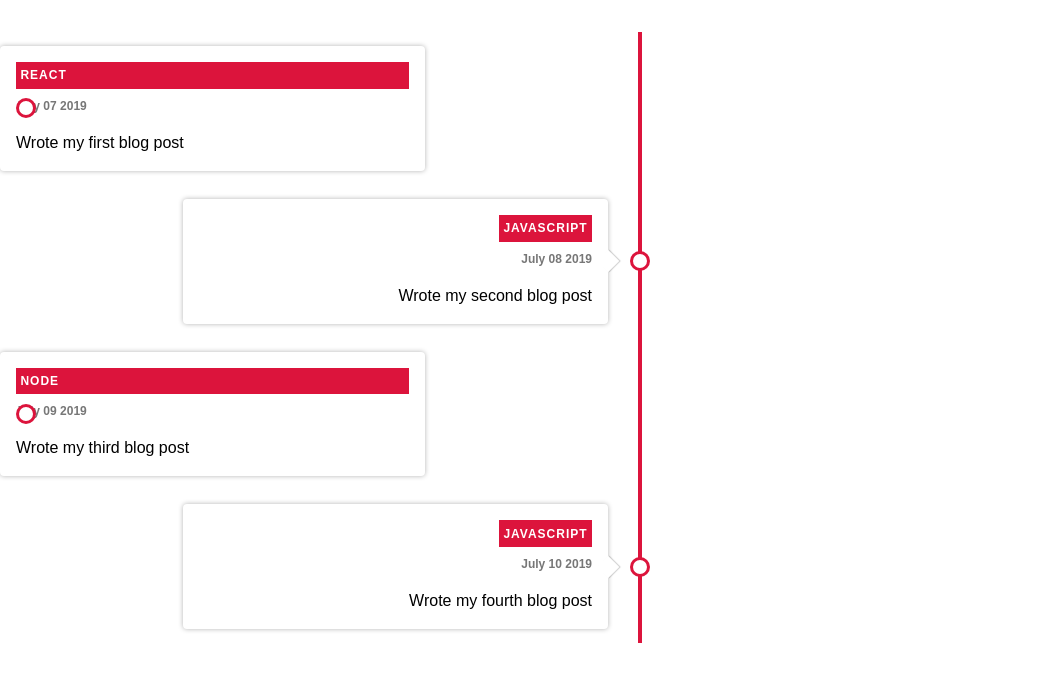
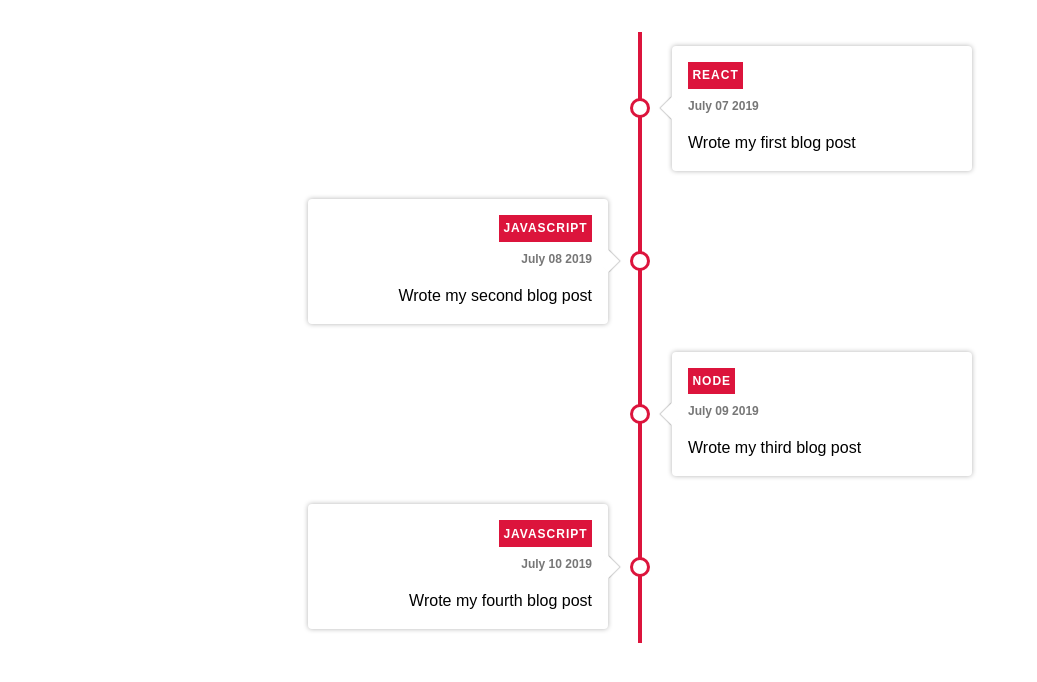
Before and after one commit to yuzumi/react-timeline, a React (Create React App) app: page / in a window 1280 px wide. Shown: the top 682 px of the page, without its empty margins (0-1037 px from the left). Built offline with nearby package versions, Linux system fonts and the light colour scheme.

Commit message:
Make the component adaptive for different screen sizes

```diff
--- a/src/styles/timeline.css
+++ b/src/styles/timeline.css
@@ -1,34 +1,36 @@
 /* Variables */
 .timeline {
-  /* Timeline */
+  /* Line */
   --line__width: 0.25rem;
   --line__background-color: crimson;
+  --line__position: calc(100% - var(--line__width) - var(--item__padding));
 
   /* Item */
-  --item__width: 50%;
+  --item__width: 100%;
   --item__padding: 2rem;
   --item__margin: 0.875rem 0;
+}
 
+.timeline-item {
   /* Content */
   --content__padding: 1rem;
   --contnet__box-shadow: 0 0 5px rgba(0,0,0,0.3);
   --content__border-radius: 0.25rem;
   --content__background-color: #fff;
-  --content__width: 90%;
-  --content__max-width: 425px;
+  --content__width: 100%;
+  --content__max-width: 100%;
 
   /* Circle */
   --circle__size: 1.25rem;
   --circle__border: 3px solid crimson;
   --circle__background-color: #fff;
   --circle__z-index: 100;
-  --circle__shift: calc(calc(var(--item__padding) * -1) - calc(var(--circle__size) / 2));
+  --circle__shift: calc(calc(var(--item__padding) * -1) - calc(var(--circle__size) / 2) + calc(var(--line__width) / 2));
 
   /* Triangle */
   --triangle__size: 1rem;
   --triangle__background-color: #fff;
-  --triangle__box-shadow--is-odd: 1px -1px 1px rgba(0,0,0,0.2);
-  --triangle__box-shadow--is-even: -1px 1px 1px rgba(0,0,0,0.2);
+  --triangle__box-shadow: -1px 1px 1px rgba(0,0,0,0.2);
   --triangle__shift: calc(calc(var(--triangle__size) / 2) * -1);
 }
 
@@ -39,13 +41,14 @@
 
   position: relative;
   margin: 2rem 0;
+  padding: 0 2rem;
 }
 
 .timeline::after {
   content: "";
 
   position: absolute;
-  left: calc(50% - calc(var(--line__width) / 2));
+  right: var(--line__position);
 
   width: var(--line__width);
   height: 100%;
@@ -56,51 +59,33 @@
 /* Timeline Item */
 .timeline-item {
   display: flex;
+  align-self: flex-end;
+  justify-content: flex-start;
 
+  padding-left: var(--item__padding);
   margin: var(--item__margin);
   width: var(--item__width);
 
   position: relative;
 }
 
-.timeline-item--is-even {
-  align-self: flex-end;
-  justify-content: flex-start;
-
-  padding-left: var(--item__padding);
-}
-
-.timeline-item--is-odd {
-  align-self: flex-start;
-  justify-content: flex-end;
-
-  padding-right: var(--item__padding);
-}
-
 /* Timeline Item Content */
 .timeline-item__content {
   display: flex;
   flex-direction: column;
+  align-items: flex-start;
 
   padding: var(--content__padding);
   max-width: var(--content__max-width);
   width: var(--content__width);
+
+  text-align: left;
 
   box-shadow: var(--contnet__box-shadow);
   border-radius: var(--content__border-radius);
   background-color: var(--content__background-color);
 
   position: relative;
-}
-
-.timeline-item--is-even .timeline-item__content {
-  text-align: left;
-  align-items: flex-start;
-}
-
-.timeline-item--is-odd .timeline-item__content {
-  text-align: right;
-  align-items: flex-end;
 }
 
 .timeline-item__tag {
@@ -130,22 +115,14 @@
   content: "";
   position: absolute;
   top: calc(50% - calc(var(--triangle__size) / 2));
+  left: var(--triangle__shift);
 
+  box-shadow: var(--triangle__box-shadow);
   background-color: var(--triangle__background-color);
   transform: rotate(45deg);
 
   width: var(--triangle__size);
   height: var(--triangle__size);
-}
-
-.timeline-item--is-even .timeline-item__content::after {
-  left: var(--triangle__shift);
-  box-shadow: var(--triangle__box-shadow--is-even);
-}
-
-.timeline-item--is-odd .timeline-item__content::after {
-  box-shadow: var(--triangle__box-shadow--is-odd);
-  right: var(--triangle__shift);
 }
 
 /* Timeline Item Circle */
@@ -160,12 +137,43 @@
 
   width: var(--circle__size);
   height: var(--circle__size);
-}
-
-.timeline-item--is-even .timeline-item__circle {
   left: var(--circle__shift);
 }
 
-.timeline-item--is-odd .timeline-item__circle {
-  right: var(--circle__shift);
+@media screen and (min-width: 576px) {
+  .timeline {
+    /* Line */
+    --line__position: calc(50% - calc(var(--line__width) / 2));
+
+    /* Item */
+    --item__width: 50%;
+  }
+
+  .timeline-item {
+    /* Content */
+    --content__max-width: 300px;
+
+    /* Circle */
+    --circle__shift: calc(calc(var(--item__padding) * -1) - calc(var(--circle__size) / 2));
+  }
+
+  .timeline-item--is-odd {
+    /* Triangle */
+    --triangle__box-shadow: 1px -1px 1px rgba(0,0,0,0.2);
+    --triangle__shift: calc(100% - calc(var(--triangle__size) / 2));
+
+    /* Circle */
+    --circle__shift: calc(100% + var(--item__padding) - calc(var(--circle__size) / 2));
+
+    align-self: flex-start;
+    justify-content: flex-end;
+
+    padding-right: var(--item__padding);
+    padding-left: 0;
+  }
+
+  .timeline-item--is-odd .timeline-item__content {
+    text-align: right;
+    align-items: flex-end;
+  }
 }
```
